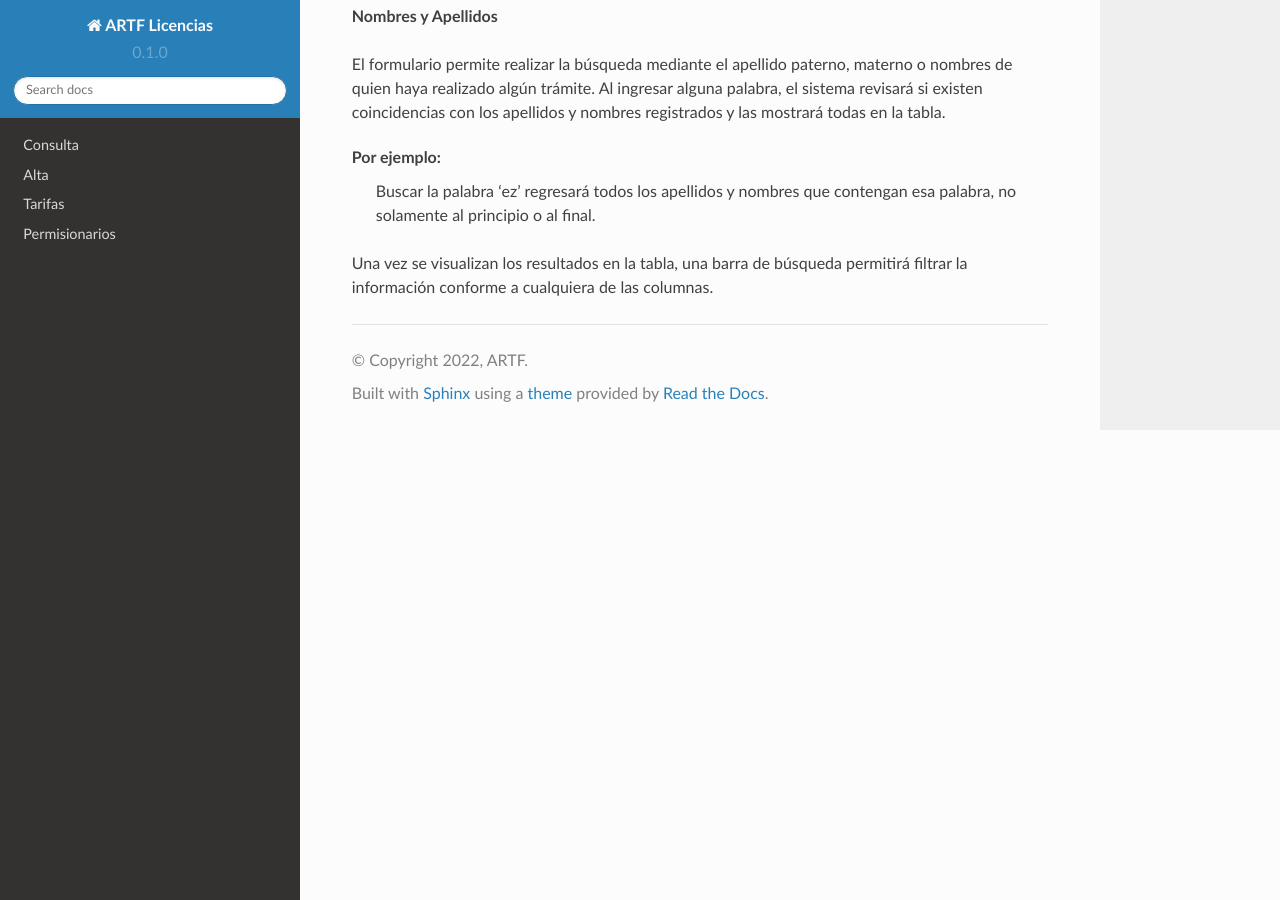
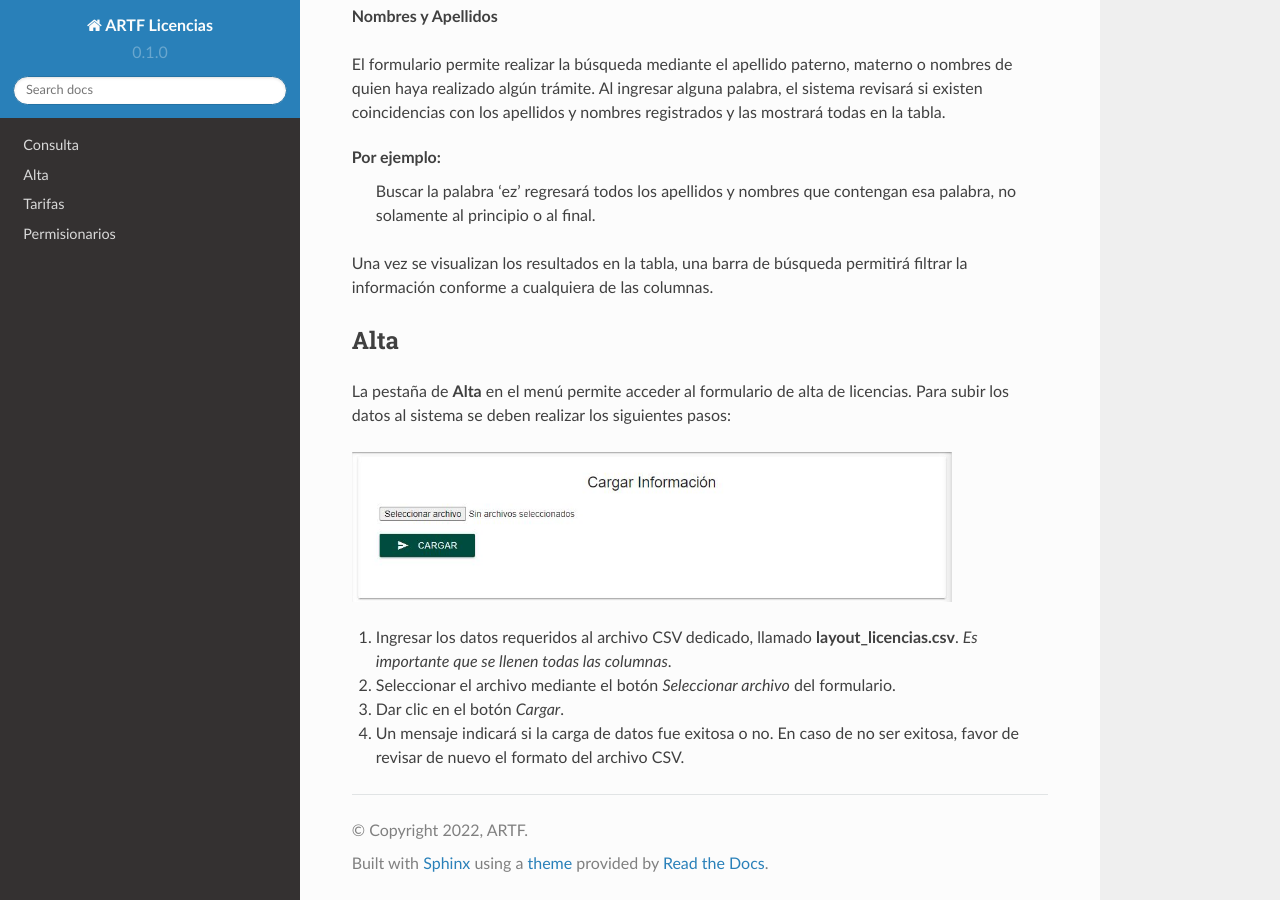
Before and after one commit to kiwi2299/artf_docs, a Sphinx documentation site: the page built from docs/source/licencias.rst, in a window 1280 px wide and 900 px high, scrolled down 1084 px. Built offline with Sphinx 7.4.7 and the Read the Docs theme 2.0.0, drawn with Linux system fonts in a browser that asks for light colours.

Commit message:
Update licencias.rst

```diff
--- a/docs/source/licencias.rst
+++ b/docs/source/licencias.rst
@@ -31,3 +31,24 @@ Por ejemplo:
    Buscar la palabra 'ez' regresará todos los apellidos y nombres que contengan esa palabra, no solamente al principio o al final.
 
 Una vez se visualizan los resultados en la tabla, una barra de búsqueda permitirá filtrar la información conforme a cualquiera de las columnas.
+
+
+Alta
+----
+
+La pestaña de **Alta** en el menú permite acceder al formulario de alta de licencias. Para subir los datos al sistema se deben realizar los siguientes pasos:
+
+.. image:: images/carga_licencias.JPG
+  :alt: Formulario de carga de licencias
+  :width: 600
+  :height: 150
+
+
+
+1. Ingresar los datos requeridos al archivo CSV dedicado, llamado **layout_licencias.csv**. *Es importante que se llenen todas las columnas*.
+
+2. Seleccionar el archivo mediante el botón *Seleccionar archivo* del formulario.
+
+3. Dar clic en el botón *Cargar*.
+
+4. Un mensaje indicará si la carga de datos fue exitosa o no. En caso de no ser exitosa, favor de revisar de nuevo el formato del archivo CSV.
```
